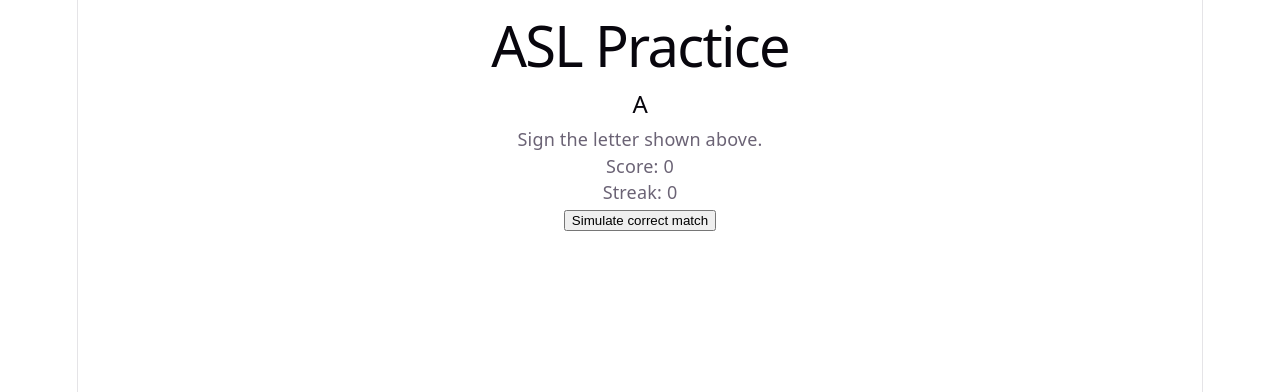
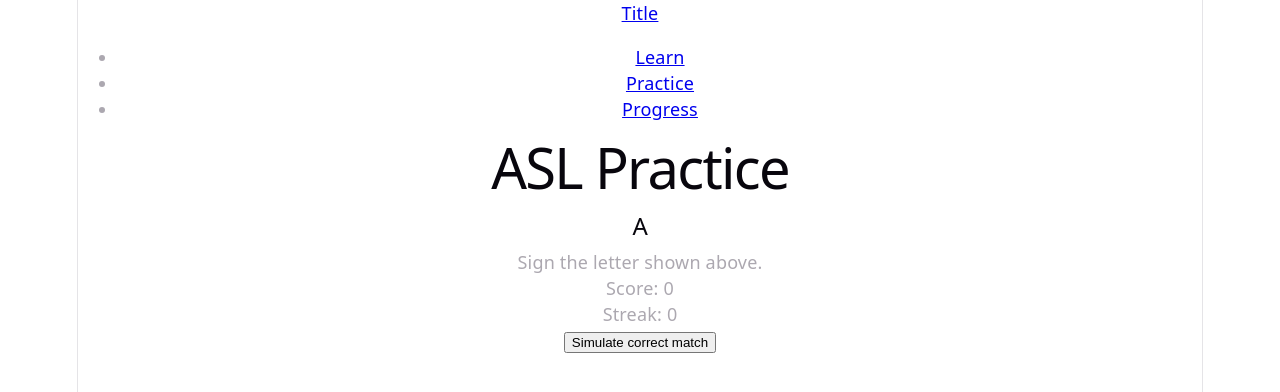
Before and after one commit to allebasirq/WEECSASLProject, a React (Vite) app in the folder weecs-asl-practice/: page / in a window 1280 px wide. Shown: the top 392 px of the page. Built offline with nearby package versions, Linux system fonts and the light colour scheme.

Commit message:
started navbar componenet, adding thsi while i set up css files for pages, added navbar component to practice page for now

```diff
--- a/weecs-asl-practice/package.json
+++ b/weecs-asl-practice/package.json
@@ -11,7 +11,8 @@
   },
   "dependencies": {
     "react": "^19.2.8",
-    "react-dom": "^19.2.8"
+    "react-dom": "^19.2.8",
+    "react-router-dom": "^7.18.4"
   },
   "devDependencies": {
     "@eslint/js": "^10.0.1",
--- a/weecs-asl-practice/src/components/LetterPrompt.jsx
+++ b/weecs-asl-practice/src/components/LetterPrompt.jsx
@@ -4,7 +4,7 @@ export default function LetterPrompt({letter})
 {
     return(
         <div class="letter-card">
-        <h2>{letter}</h2>
+        <h2 id="letter-display">{letter}</h2>
         <p>Sign the letter shown above.</p>
         </div>
     );
--- a/weecs-asl-practice/src/components/NavBar.jsx
+++ b/weecs-asl-practice/src/components/NavBar.jsx
@@ -1 +1,21 @@
 //header with links to pages project title(home), learn, practice, progress
+
+export default function NavBar()
+{
+
+    return (
+
+        // LINKS ARE PLACEHOLDERS FOR NOW
+        <nav class = "nav-bar">
+            {/* home page, will be the title */}
+            <a href="/">Title</a>
+
+            <ul>
+                {/* learn page , practice page, progress page, */}
+                <li><a href="/learn">Learn</a></li>
+                <li><a href="/practice">Practice</a></li>
+                <li><a href="/about">Progress</a></li>
+            </ul>
+        </nav>
+    );
+}
--- a/weecs-asl-practice/src/index.css
+++ b/weecs-asl-practice/src/index.css
@@ -1,10 +1,10 @@
 :root {
-  --text: #6b6375;
+  --text: #aca8b0;
   --text-h: #08060d;
   --bg: #fff;
   --border: #e5e4e7;
   --code-bg: #f4f3ec;
-  --accent: #aa3bff;
+  --accent: #ebd1ff;
   --accent-bg: rgba(170, 59, 255, 0.1);
   --accent-border: rgba(170, 59, 255, 0.5);
   --social-bg: rgba(244, 243, 236, 0.5);
@@ -34,7 +34,7 @@
   :root {
     --text: #9ca3af;
     --text-h: #f3f4f6;
-    --bg: #16171d;
+    --bg: #56575d;
     --border: #2e303a;
     --code-bg: #1f2028;
     --accent: #c084fc;
--- a/weecs-asl-practice/src/pages/Practice.jsx
+++ b/weecs-asl-practice/src/pages/Practice.jsx
@@ -5,6 +5,8 @@ import {
 } from '../game/gameLogic'
 
 import LetterPrompt from '../components/LetterPrompt';
+import NavBar from '../components/NavBar';
+
 
 function Practice() {
   const [gameState, setGameState] = useState(initialGameState)
@@ -17,6 +19,8 @@ function Practice() {
 
   return (
     <main>
+      <NavBar/>
+
       <h1>ASL Practice</h1>
 
       <LetterPrompt letter="A" />
```
Also changed, not shown: 1 other file (tests, documents, lock files or other folders).
